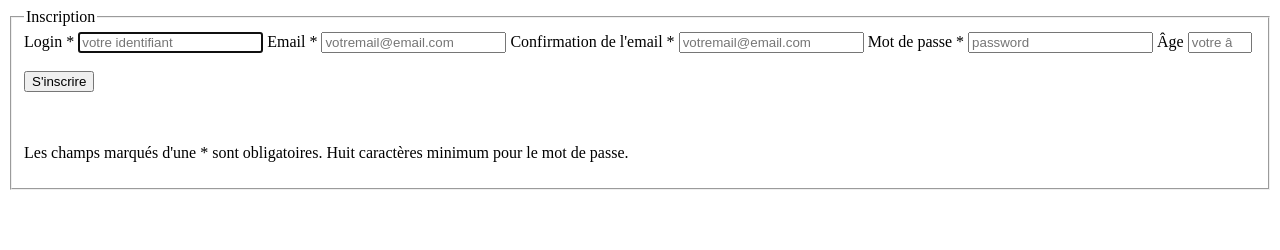
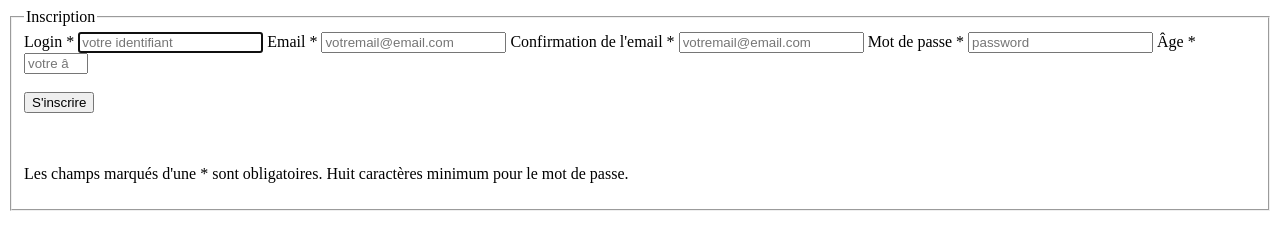
Before and after one commit to MDiana/FranciLiens, a plain HTML site: page war/register.html in a window 1280 px wide. Drawn offline with Linux system fonts and the light colour scheme.

Commit message:
petite modif html

```diff
--- a/war/register.html
+++ b/war/register.html
@@ -29,7 +29,7 @@
 			<input type="password" name="password" id="Password"
 					placeholder="password" required >
 
-			<label>Âge <span class="rouge" id="verifage"></span> </label>
+			<label>Âge * <span class="rouge" id="verifage"></span> </label>
 			<input type="number" step="1" min="16" max="120" name="age" id="ageu"
 					placeholder="votre âge" required>
 			<br /><br />
```
